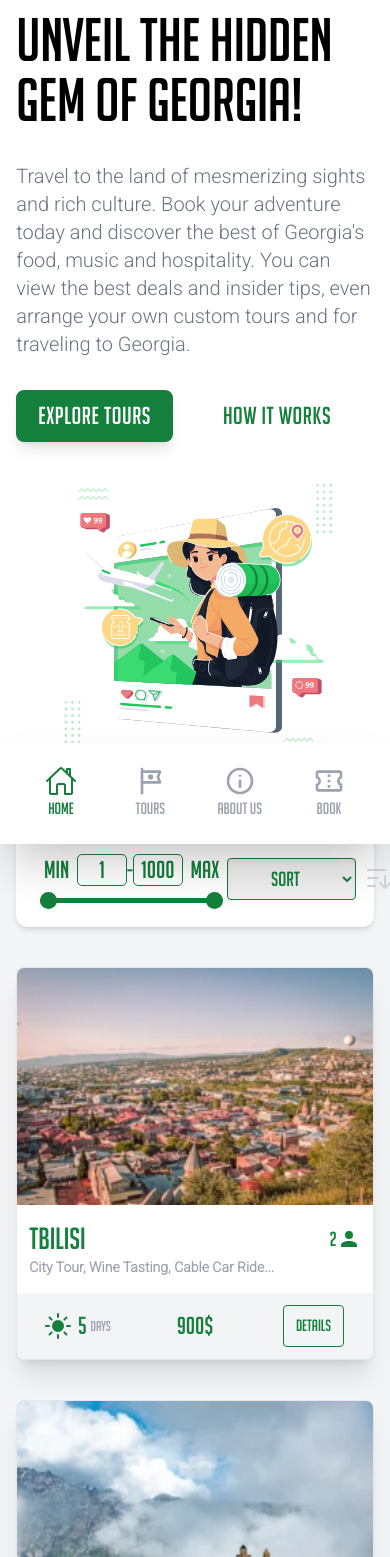
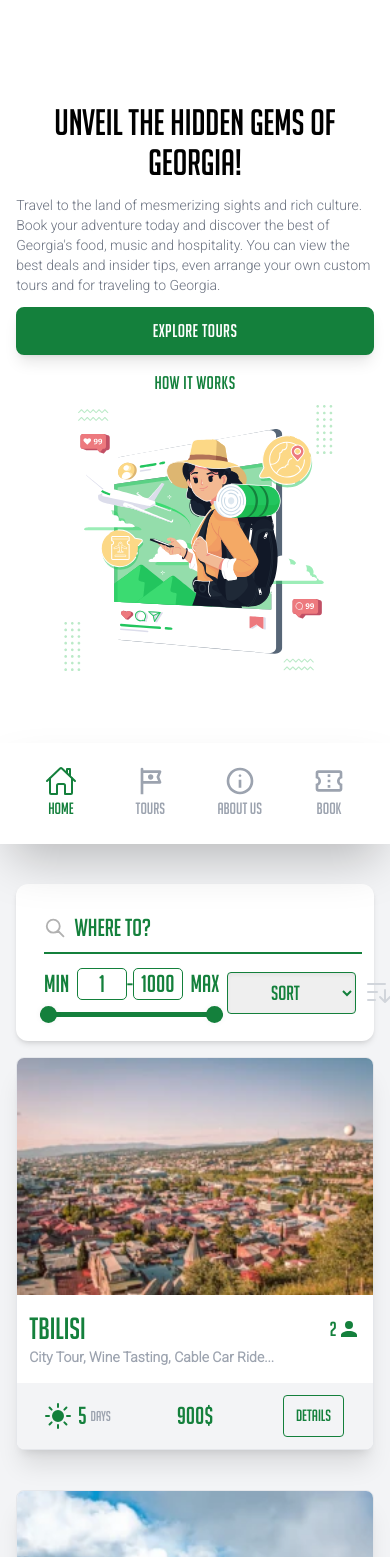
Before and after one commit to ajikia15/TravelAgency, a SvelteKit app: page / in a window 390 px wide. Shown: the top 1557 px of the page. Built offline with nearby package versions, Linux system fonts and the light colour scheme.

Commit message:
Responsive Main Page

```diff
--- a/src/components/Hero.svelte
+++ b/src/components/Hero.svelte
@@ -1,5 +1,5 @@
 <header
-	class="relative grid min-h-[96vh] w-full  place-items-center bg-white dark:bg-gray-900">
+	class="relative grid h-screen w-full place-items-center bg-white dark:bg-gray-900 md:min-h-[96vh]">
 	<img
 		src="/landing/layered-waves-haikei-light.svg"
 		class="pointer-events-none absolute bottom-0 z-0 w-full dark:hidden"
@@ -9,24 +9,26 @@
 		class="pointer-events-none absolute bottom-0 z-0 hidden w-full dark:block"
 		alt="" />
 	<div class="z-10 grid w-11/12 grid-cols-1 md:grid-cols-[5fr_7fr]">
-		<div class="flex flex-col justify-center space-y-8">
-			<h1 class="text-6xl dark:text-white">Unveil the hidden gem of Georgia!</h1>
-			<h2 class="roboto text-xl text-gray-500">
+		<div class="flex flex-col justify-center space-y-3 md:space-y-8">
+			<h1 class="mt-4 text-center text-4xl dark:text-white md:text-left md:text-6xl">
+				Unveil the hidden gems of Georgia!
+			</h1>
+			<h2 class="roboto text-sm text-gray-500 md:text-base lg:text-xl">
 				Travel to the land of mesmerizing sights and rich culture. Book your adventure today and
 				discover the best of Georgia's food, music and hospitality. You can view the best deals and
 				insider tips, even arrange your own custom tours and for traveling to Georgia.
 			</h2>
-			<div class="space-x-6 text-2xl">
+			<div class="text-lg md:text-xl lg:text-lg">
 				<a href="/#searchDiv">
 					<button
 						type="button"
-						class="group rounded-lg border-2 border-moss-500 bg-moss-500 p-2 px-5 tracking-wide text-white opacity-100 shadow-lg transition-all focus:outline-none focus:ring focus:ring-moss-400 group-hover:shadow-md hover:border-transparent  hover:opacity-70 dark:border-green-400 dark:text-green-400">
+						class="group w-full rounded-lg border-2 border-moss-500 bg-moss-500 p-2 px-3 tracking-wide text-white opacity-100 shadow-lg transition-all focus:outline-none focus:ring focus:ring-moss-400 group-hover:shadow-md hover:border-transparent hover:opacity-70  dark:border-green-400 dark:text-green-400 md:w-auto md:p-2 md:px-5">
 						<p>Explore Tours</p>
 					</button>
 				</a>
 				<button
 					type="button"
-					class="focus-ring group rounded-lg border-2 border-transparent bg-transparent p-2 px-5  tracking-wide transition-all focus:outline-none	">
+					class="focus-ring group mt-3 w-full rounded-lg border-2 border-transparent  bg-transparent tracking-wide transition-all focus:outline-none md:ml-4  md:mt-0 md:w-auto md:p-2 md:px-5 ">
 					<a
 						href="/about"
 						class=" text-moss-500 opacity-100 transition-all focus:outline-none group-hover:opacity-70 group-focus:underline">
@@ -36,17 +38,35 @@
 			</div>
 		</div>
 		<!-- class="absolute top-1/3 left-1/4 z-0 animate-spin-slow duration-150" xmlns="http://www.w3.org/2000/svg" width="64" height="64"  -->
-		<div class="relative flex items-center justify-center">
+		<div class="relative flex flex-col md:items-center md:justify-center">
 			<img
 				src="/landing/landing-light.svg"
-				class="z-10 h-4/5 dark:hidden"
-				alt="Instagram Post Girl Travelling"
+				class="h-4/5 dark:hidden"
+				alt="Instagram Post You Travelling Light Mode"
 				loading="lazy" />
 			<img
 				src="/landing/landing-dark.svg"
-				class="z-10 hidden h-4/5 dark:block"
-				alt="Instagram Post Girl Travelling"
+				class="z-10 hidden h-4/5 w-1/2 dark:block"
+				alt="Instagram Post You Travelling Dark Mode"
 				loading="lazy" />
+			<!-- <div class="md:hidden text-lg md:text-xl lg:text-lg flex ">
+				<a href="/#searchDiv">
+					<button
+						type="button"
+						class="group rounded-lg border-2 border-moss-500 bg-moss-500 p-2 px-3 tracking-wide text-white opacity-100 shadow-lg transition-all focus:outline-none focus:ring focus:ring-moss-400 group-hover:shadow-md hover:border-transparent hover:opacity-70 dark:border-green-400  dark:text-green-400 md:p-2 md:px-5">
+						<p>Explore Tours</p>
+					</button>
+				</a>
+				<button
+					type="button"
+					class="focus-ring group ml-4 rounded-lg border-2 border-transparent bg-transparent tracking-wide  transition-all focus:outline-none md:p-2 md:px-5 ">
+					<a
+						href="/about"
+						class=" text-moss-500 opacity-100 transition-all focus:outline-none group-hover:opacity-70 group-focus:underline">
+						How It Works
+					</a>
+				</button>
+			</div> -->
 		</div>
 	</div>
 </header>
--- a/src/components/Navigation.svelte
+++ b/src/components/Navigation.svelte
@@ -22,7 +22,7 @@
 	class="fixed top-0 z-20 hidden w-full place-items-center bg-transparent py-4 text-lg text-gray-400  transition-all  dark:text-gray-300 md:grid {y >
 		1 && 'bg-white shadow-sm dark:bg-gray-900'}">
 	<div
-		class="grid w-11/12 grid-cols-3 justify-between items-center  text-2xl tracking-wide dark:bg-gray-900">
+		class="grid w-11/12 grid-cols-3 items-center justify-between  text-2xl tracking-wide dark:bg-gray-900">
 		<ul class="flex flex-row items-center justify-between">
 			<li>Logo</li>
 		</ul>
@@ -96,13 +96,17 @@
 	</div>
 </nav>
 <!-- Mobile Nav -->
+<header
+	class="dark:bg-gray-90 fixed left-0 top-0 z-[21] grid w-full place-items-center bg-white py-3 text-black opacity-0 shadow-sm transition-all md:hidden {y >
+		1 && 'opacity-100'}">
+	<h1 class="flex w-11/12 items-center ">Logo</h1>
+</header>
 <nav
-	class="fixed bottom-0 left-0 z-20 grid h-[12%] min-h-max w-full place-items-center bg-white text-gray-400 shadow-2xl  transition-all dark:bg-gray-900 dark:text-gray-300  md:hidden">
+	class="fixed bottom-0 left-0 z-[21] grid h-[12%] min-h-max w-full place-items-center bg-white text-gray-400 shadow-2xl transition-all dark:bg-gray-900 dark:text-gray-300 md:hidden">
 	<ul class="grid w-11/12 grid-cols-4">
 		<li
-			class="relative flex flex-col items-center {path == '/'
-				? 'text-moss-500 dark:text-green-400'
-				: ''}">
+			class="relative flex flex-col items-center {path == '/' &&
+				'text-moss-500 dark:text-green-400'}">
 			<a href="/" class="flex cursor-pointer flex-col items-center">
 				<svg xmlns="http://www.w3.org/2000/svg" width="32" height="32" viewBox="0 0 512 512"
 					><path
@@ -122,9 +126,8 @@
 			</a>
 		</li>
 		<li
-			class="relative flex flex-col items-center {path.includes('/tour')
-				? 'text-moss-500 dark:text-green-400'
-				: ''}">
+			class="relative flex flex-col items-center {path.includes('/tour') &&
+				'text-moss-500 dark:text-green-400'}">
 			<a href="/#tours" class="flex cursor-pointer flex-col items-center">
 				<svg xmlns="http://www.w3.org/2000/svg" width="32" height="32" viewBox="0 0 24 24"
 					><path
@@ -134,9 +137,8 @@
 			</a>
 		</li>
 		<li
-			class="relative flex flex-col items-center {path == '/about'
-				? 'text-moss-500 dark:text-green-400'
-				: ''}">
+			class="relative flex flex-col items-center {path == '/about' &&
+				'text-moss-500 dark:text-green-400'}">
 			<a href="/about" class="flex cursor-pointer flex-col items-center">
 				<svg xmlns="http://www.w3.org/2000/svg" width="32" height="32" viewBox="0 0 24 24"
 					><path
@@ -146,9 +148,8 @@
 			</a>
 		</li>
 		<li
-			class="relative flex flex-col items-center {path == '/book'
-				? 'text-moss-500 dark:text-green-400'
-				: ''}">
+			class="relative flex flex-col items-center {path == '/book' &&
+				'text-moss-500 dark:text-green-400'}">
 			<div class="flex cursor-pointer flex-col items-center">
 				<svg xmlns="http://www.w3.org/2000/svg" width="32" height="32" viewBox="0 0 24 24"
 					><path
--- a/src/routes/+page.svelte
+++ b/src/routes/+page.svelte
@@ -33,10 +33,10 @@
 	<title>Travel Agency</title>
 </svelte:head>
 <Hero />
-<div class="relative grid w-full place-items-center">
+<div class="grid w-full place-items-center pb-4">
 	<div
-		class="grid w-11/12 -translate-y-10 transform grid-cols-1 flex-row items-center gap-3 rounded-xl bg-white p-5 text-2xl shadow-md transition duration-500 after:absolute after:left-0 after:-top-[1px] after:h-2 after:w-full after:rounded-t-xl hover:scale-105 hover:shadow-lg dark:bg-gray-900 md:grid-cols-[1fr_1fr] lg:w-3/5">
-		<div>
+		class="mt-10 grid w-11/12 transform grid-cols-1 flex-row items-center gap-3 rounded-xl bg-white p-5 text-2xl shadow-md transition duration-500 after:absolute after:left-0 after:-top-[1px] after:h-2 after:w-full after:rounded-t-xl hover:scale-105 hover:shadow-lg dark:bg-gray-900 md:mt-0 md:grid-cols-[1fr_1fr] lg:w-3/5 z-20">
+		<div class="">
 			<Search bind:searchQuery />
 		</div>
 		<div class="flex flex-row items-center">
--- a/src/routes/about/+page.svelte
+++ b/src/routes/about/+page.svelte
@@ -6,6 +6,5 @@
 	<title>About Us</title>
 </svelte:head>
 <div class="bg-white pt-20">
-
 	<VehicleInformation />
 </div>
```
